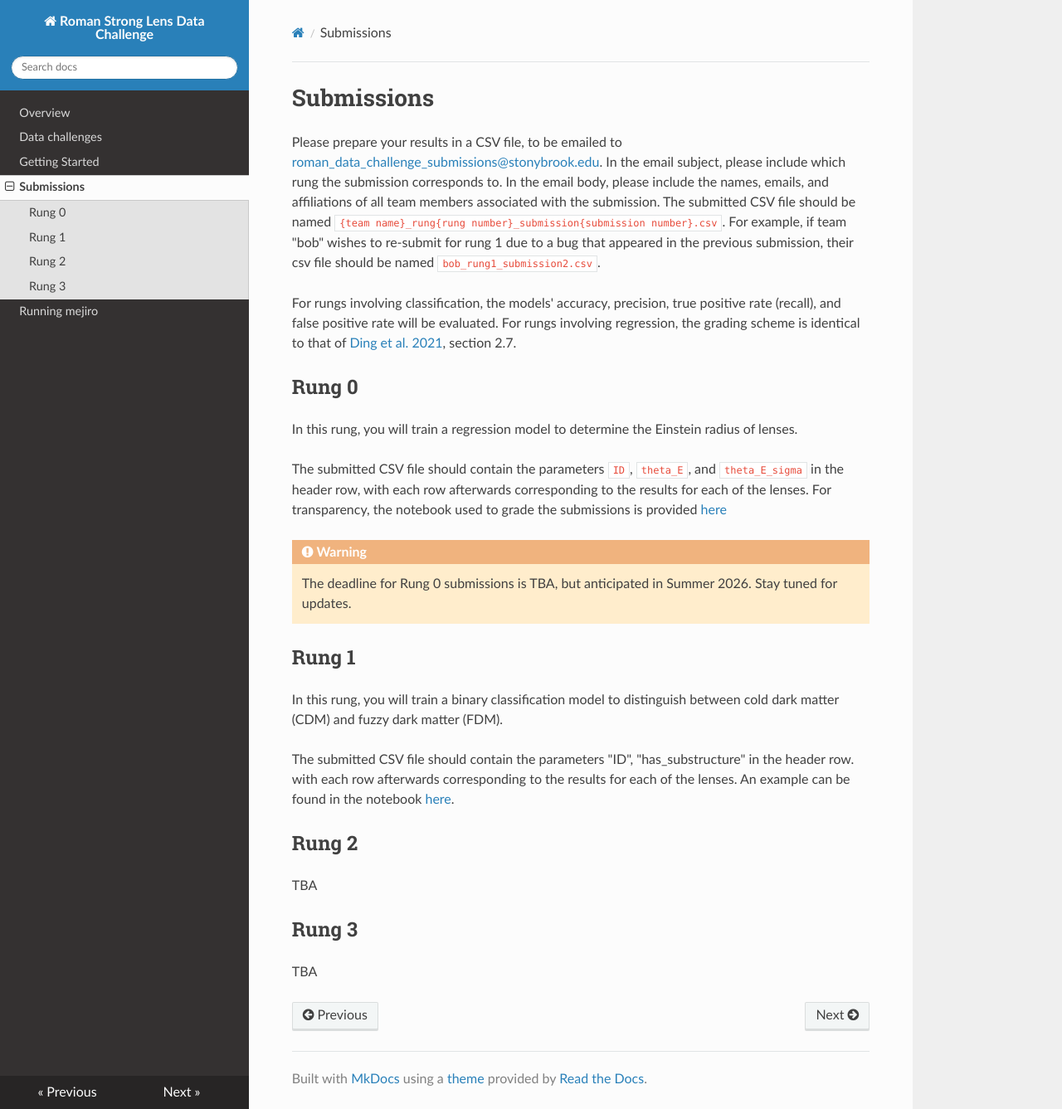
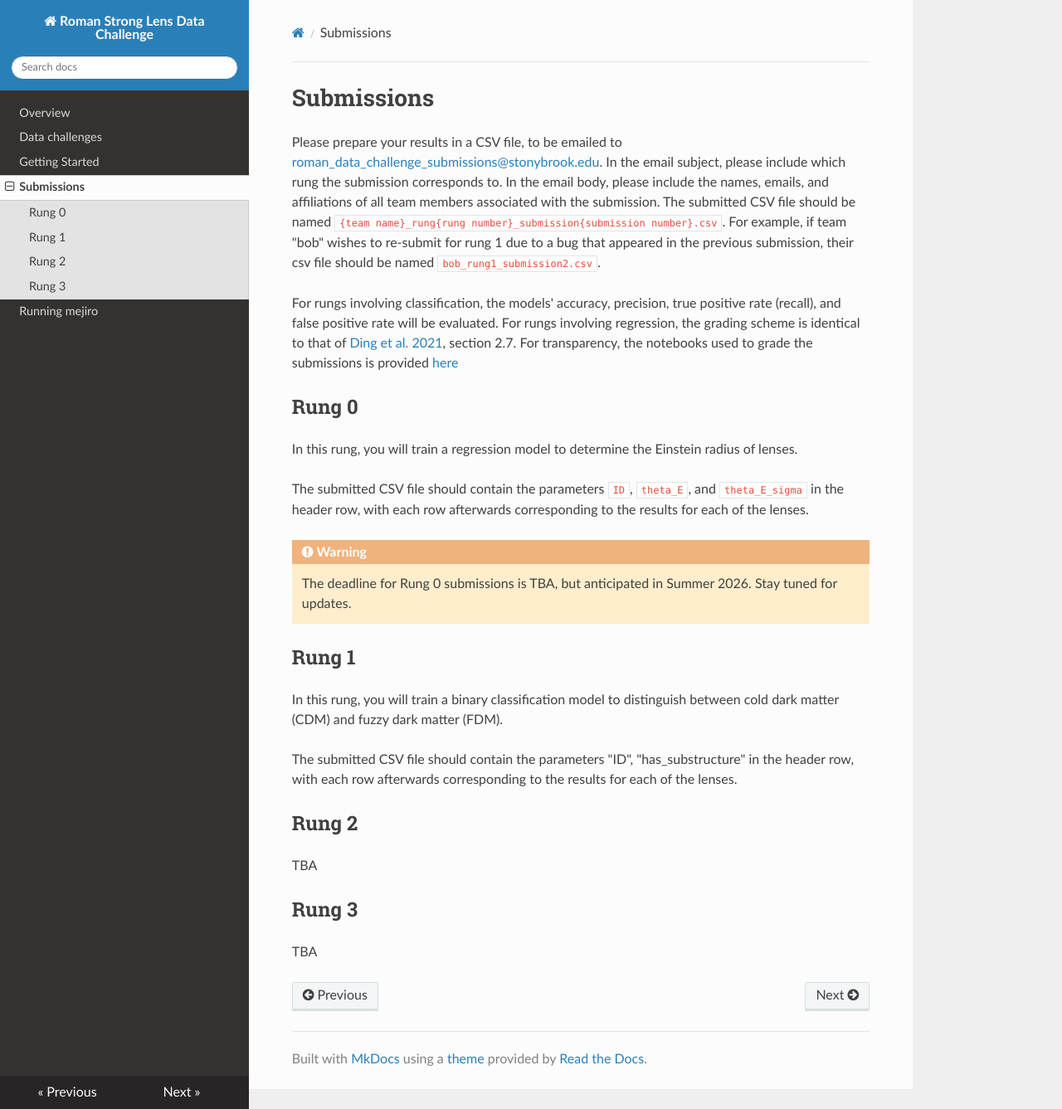
Before and after one commit to ahuang314/Roman_Data_Challenge, an MkDocs documentation site: the page built from docs/submissions.md, in a window 1280 px wide and 1337 px high. Shown: the whole window at 83% size. Built offline with MkDocs 1.6.1, drawn with Linux system fonts in a browser that asks for light colours; nearby versions of some CDN libraries.

Commit message:
edit submissions

```diff
--- a/docs/submissions.md
+++ b/docs/submissions.md
@@ -2,13 +2,13 @@
 
  Please prepare your results in a CSV file, to be emailed to [roman_data_challenge_submissions@stonybrook.edu](mailto:roman_data_challenge_submissions@stonybrook.edu). In the email subject, please include which rung the submission corresponds to. In the email body, please include the names, emails, and affiliations of all team members associated with the submission. The submitted CSV file should be named `{team name}_rung{rung number}_submission{submission number}.csv`. For example, if team "bob" wishes to re-submit for rung 1 due to a bug that appeared in the previous submission, their csv file should be named `bob_rung1_submission2.csv`.
 
-For rungs involving classification, the models' accuracy, precision, true positive rate (recall), and false positive rate will be evaluated. For rungs involving regression, the grading scheme is identical to that of [Ding et al. 2021](https://ui.adsabs.harvard.edu/abs/2021MNRAS.503.1096D/abstract), section 2.7.
+For rungs involving classification, the models' accuracy, precision, true positive rate (recall), and false positive rate will be evaluated. For rungs involving regression, the grading scheme is identical to that of [Ding et al. 2021](https://ui.adsabs.harvard.edu/abs/2021MNRAS.503.1096D/abstract), section 2.7. For transparency, the notebooks used to grade the submissions is provided [here](https://github.com/ahuang314/Roman_Data_Challenge/blob/main/Notebooks/)
 
 ## Rung 0
 
 {% include "rung_descriptions/rung_0.md" %}
 
-The submitted CSV file should contain the parameters `ID`, `theta_E`, and `theta_E_sigma` in the header row, with each row afterwards corresponding to the results for each of the lenses. For transparency, the notebook used to grade the submissions is provided [here](https://github.com/ahuang314/Roman_Data_Challenge/blob/main/Notebooks/rung0_grading.ipynb)
+The submitted CSV file should contain the parameters `ID`, `theta_E`, and `theta_E_sigma` in the header row, with each row afterwards corresponding to the results for each of the lenses.
 
 !!! warning
     The deadline for Rung 0 submissions is TBA, but anticipated in Summer 2026. Stay tuned for updates.
@@ -17,7 +17,7 @@ The submitted CSV file should contain the parameters `ID`, `theta_E`, and `theta
 
 {% include "rung_descriptions/rung_1.md" %}
 
-The submitted CSV file should contain the parameters "ID", "has_substructure" in the header row. with each row afterwards corresponding to the results for each of the lenses. An example can be found in the notebook [here](https://github.com/ahuang314/Roman_Data_Challenge/blob/main/Notebooks/rung1_submissions.ipynb).
+The submitted CSV file should contain the parameters "ID", "has_substructure" in the header row, with each row afterwards corresponding to the results for each of the lenses.
 
 ## Rung 2
 
```
